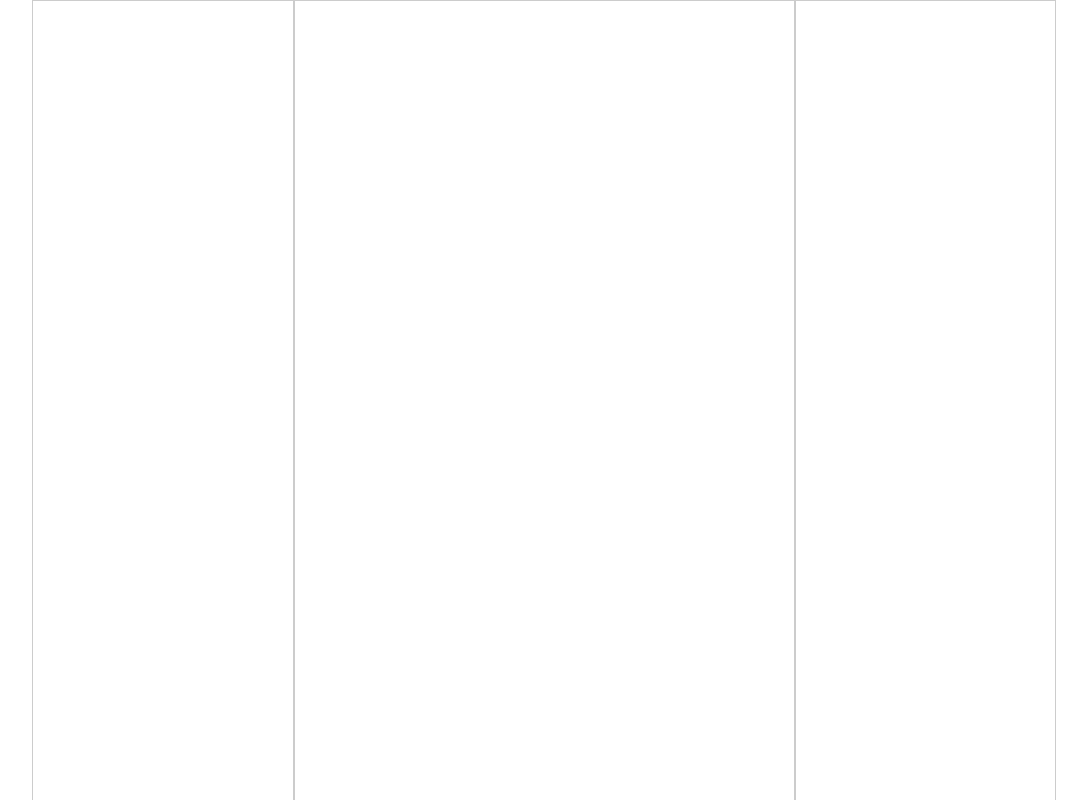
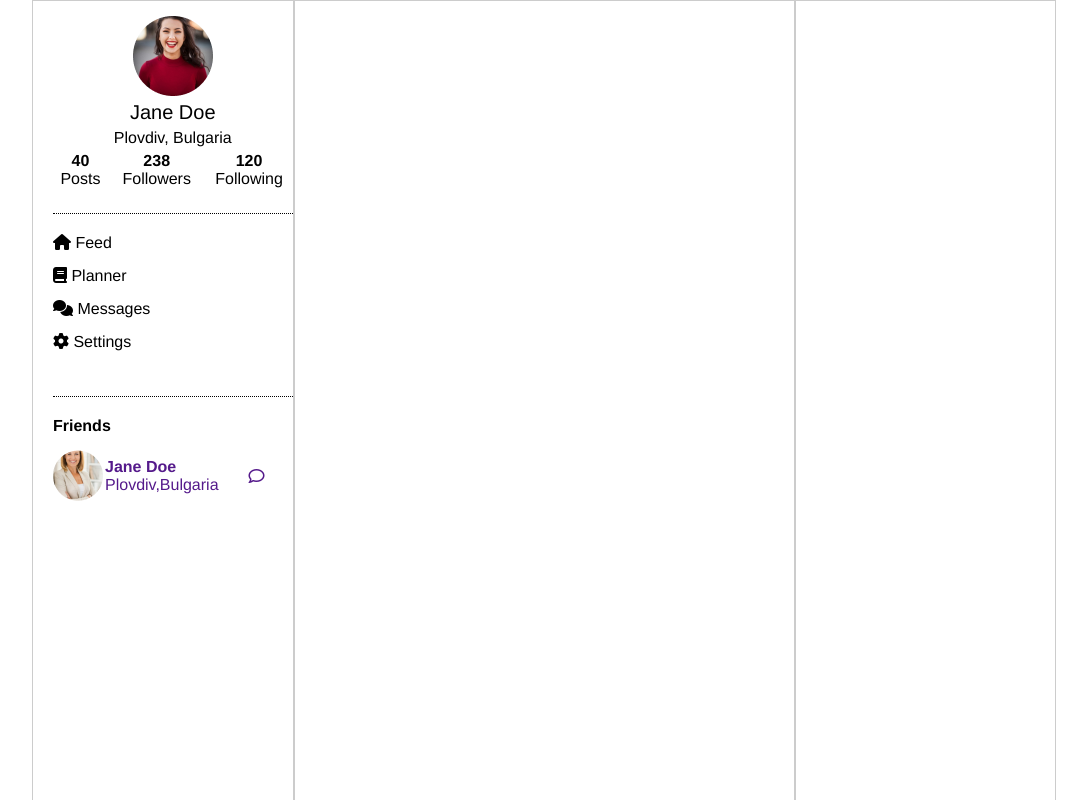
Before and after one commit to antoan-97/HTML-CSS, a plain HTML site: page OnlineTourist/index.html in a window 1280 px wide. Shown: the top 800 px of the page, without its empty margins (96-1183 px from the left). Drawn offline with Linux system fonts and the light colour scheme.

Commit message:
Implement icons and friend

```diff
--- a/OnlineTourist/index.css
+++ b/OnlineTourist/index.css
@@ -1,6 +1,7 @@
-html,
-body {
+* {
+    padding: 0;
     margin: 0;
+    font-family: Helvetica, sans-serif;
 }
 
 /* Wrap */
@@ -57,3 +58,84 @@ body {
 .requests-info {
     border: 1px solid #ccc;
 }
+
+.profile-elements {
+    width: 100%;
+    display: flex;
+    flex-direction: column;
+    justify-content: flex-start;
+    align-items: center;
+    gap: 5px;
+}
+
+.span-biger {
+    font-size: 20px;
+}
+
+
+/* .span-position {
+} */
+.followers li span:first-child {
+    font-weight: bold;
+
+}
+
+.icons span:first-child {
+    font-weight: bold;
+}
+
+.followers {
+    width: 100%;
+    display: flex;
+    flex-direction: row;
+    justify-content: center;
+    align-items: center;
+    text-align: center;
+    gap: 5px;
+}
+
+.icons {
+    width: 100%;
+    display: flex;
+    padding-top: 20px;
+    margin: 20px 0;
+    flex-direction: column;
+    justify-content: flex-start;
+    gap: 15px;
+    border-top: 1px dotted;
+}
+
+.icons a div {
+    display: flex;
+    flex-direction: column;
+}
+.flex {
+    display: flex;
+}
+
+.icons a {
+    display: flex;
+    align-items: center;
+    gap: 2px;
+}
+
+.friend {
+    width: 100%;
+    display: flex;
+    flex-direction: row;
+    align-items: center;
+
+}
+
+.chat-icon{
+    margin-left: 30px;
+}
+
+
+ul {
+    list-style: none;
+}
+
+a {
+    text-decoration: none;
+}
--- a/OnlineTourist/index.html
+++ b/OnlineTourist/index.html
@@ -5,6 +5,9 @@
     <meta charset="UTF-8">
     <meta name="viewport" content="width=ч, initial-scale=1.0">
     <link rel="stylesheet" href="./index.css">
+    <link rel="stylesheet" href="https://cdnjs.cloudflare.com/ajax/libs/font-awesome/6.7.1/css/all.min.css"
+        integrity="sha512-5Hs3dF2AEPkpNAR7UiOHba+lRSJNeM2ECkwxUIxC1Q/FLycGTbNapWXB4tP889k5T5Ju8fs4b1P5z/iB4nMfSQ=="
+        crossorigin="anonymous" referrerpolicy="no-referrer" />
     <title>Online Tourist</title>
 </head>
 
@@ -15,7 +18,45 @@
         <div class="container">
             <!-- First column  -->
             <div class="profile-info">
+                <div class="profile-elements">
+                    <img src="./images/Avatar.png" alt="profile">
+                    <span class="span-biger">Jane Doe</span>
+                    <p>Plovdiv, Bulgaria</p>
+                    <ul class="followers">
+                        <li>
+                            <span>40</span>
+                            <span>Posts</span>
+                        </li>
+                        <li>
+                            <span>238</span>
+                            <span>Followers</span>
+                        </li>
+                        <li>
+                            <span>120</span>
+                            <span>Following</span>
+                        </li>
+                    </ul>
 
+                    <ul class="icons">
+                        <li href=""> <i class="fa-solid fa-house"></i> Feed </li>
+                        <li href=""> <i class="fa-solid fa-book"></i> Planner</li>
+                        <li href=""> <i class="fa-solid fa-comments"></i> Messages</li>
+                        <li href=""> <i class="fa-solid fa-gear"></i> Settings</li>
+                    </ul>
+                    <div class="icons">
+                        <span>Friends</span>
+                        <div class="flex">
+                            <a href="">
+                                <img src="./images/friend.png" alt="friend">
+                                <div>
+                                    <span>Jane Doe</span>
+                                    <span>Plovdiv,Bulgaria</span>
+                                </div>
+                            </a>
+                            <a class="chat-icon" href="" ><i class="fa-regular fa-comment"></i></a>
+                        </div>
+                    </div>
+                </div>
             </div>
             <!-- Second column  -->
             <div class="feeds-info">
```
Also changed, not shown: OnlineTourist/images/Avatar.png (added), OnlineTourist/images/friend.png (added).
